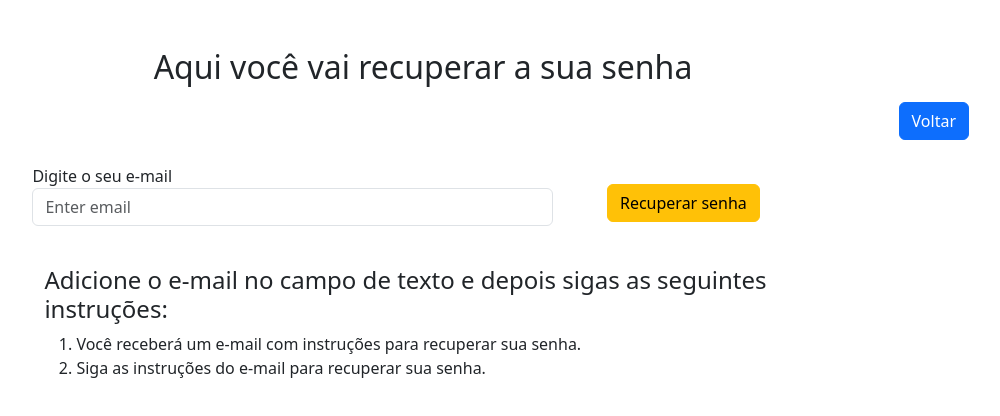
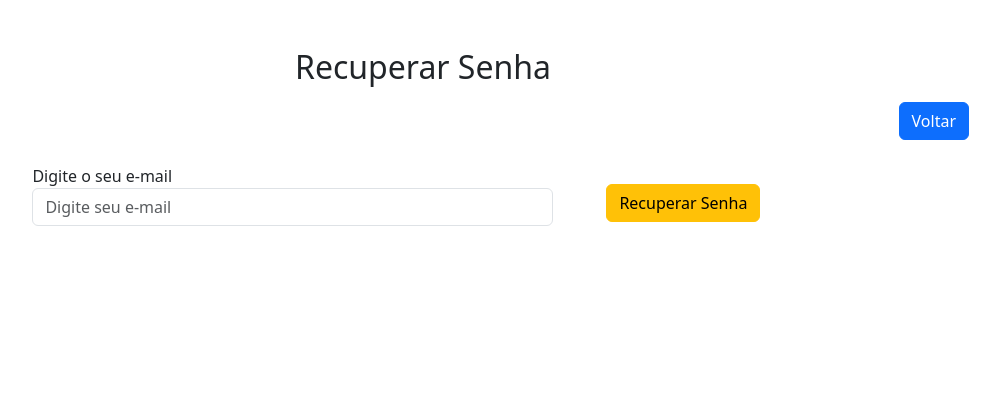
Before and after one commit to Darlison1398/react---dispensa-caseira, a React (Vite) app: page /recuperarPass in a window 1280 px wide. Shown: the top 416 px of the page, without its empty margins (217-1217 px from the left). Built offline with nearby package versions, Linux system fonts and the light colour scheme.

Commit message:
Atualizado 09-06-2024

```diff
--- a/src/view/login/RecuperarSenha.jsx
+++ b/src/view/login/RecuperarSenha.jsx
@@ -3,14 +3,14 @@ import TextInput from "../components/TextInput";
 import { Link } from "react-router-dom";
 
 function RecuperarSenha() {
+    const [email, setEmail] = useState("");
+    const [message, setMessage] = useState("");
+    const [error, setError] = useState("");
 
     const st = {
         width: "70%",
         margin: "auto"
-    }
-
-
-    const [email, setEmail] = useState("");
+    };
 
     const handleChange = (event) => {
         setEmail(event.target.value);
@@ -18,57 +18,78 @@ function RecuperarSenha() {
 
     const handleSubmit = (event) => {
         event.preventDefault();
-        console.log("E-mail para recuperação de senha:", email);
-        // Exemplo de envio da solicitação para a API
-        // fetch('URL_DA_API', {
-        //     method: 'POST',
-        //     headers: {
-        //         'Content-Type': 'application/json',
-        //     },
-        //     body: JSON.stringify({ email }),
-        // })
-        // .then(response => response.json())
-        // .then(data => {
-        //     console.log('Sucesso:', data);
-        // })
-        // .catch((error) => {
-        //     console.error('Erro:', error);
-        // });
+
+        // Validar o e-mail
+        if (!email) {
+            setError("Por favor, digite seu e-mail.");
+            return;
+        }
+
+        fetch('http://localhost:8282/auth/request-password-reset', {
+            method: 'POST',
+            headers: {
+                'Content-Type': 'application/json',
+            },
+            body: JSON.stringify({ email }),
+        })
+        .then(response => {
+            if (!response.ok) {
+                throw new Error('Não foi possível enviar a solicitação de recuperação de senha.');
+            }
+            return response.json();
+        })
+        .then(data => {
+            setMessage('Um e-mail foi enviado com instruções para recuperar sua senha.');
+            setError('');
+            console.log('Sucesso:', data);
+        })
+        .catch((error) => {
+            setError('Não foi possível enviar a solicitação de recuperação de senha.');
+            setMessage('');
+            console.error('Erro:', error);
+        });
     };
 
     return (
         <div className="container mt-5">
-            <h2 className="text-center">Aqui você vai recuperar a sua senha</h2>
+            <h2 className="text-center">Recuperar Senha</h2>
             <div className="container d-flex justify-content-end mt-3">
                 <Link to="/" className="btn btn-primary ml-3">Voltar</Link>
             </div>
 
             <div className="d-flex justify-content-center mt-4">
                 <form onSubmit={handleSubmit} className="d-flex justify-content-center" style={st}>
-
                     <div className="col-sm-8">
                         <TextInput
                             label="Digite o seu e-mail"
                             type="email"
-                            placeholder="Enter email"
+                            placeholder="Digite seu e-mail"
                             value={email}
                             onChange={handleChange}
                             className="w-100"
                         />
                     </div>
                     <div className="container d-flex justify-content-center align-items-center">
-                        <button type="submit" className="btn btn-warning">Recuperar senha</button>
+                        <button type="submit" className="btn btn-warning">Recuperar Senha</button>
                     </div>
                 </form>
             </div>
 
+            {message && (
                 <div className="container mt-4" style={st}>
-                <h4>Adicione o e-mail no campo de texto e depois sigas as seguintes instruções:</h4>
+                    <h4>{message}</h4>
                     <ol>
                         <li>Você receberá um e-mail com instruções para recuperar sua senha.</li>
                         <li>Siga as instruções do e-mail para recuperar sua senha.</li>
                     </ol>
                 </div>
+            )}
+
+            {error && (
+                <div className="alert alert-danger mt-4" role="alert" style={st}>
+                    {error}
+                </div>
+            )}
         </div>
     );
 }
```
Lines whose indentation alone changed are shown as unchanged.
